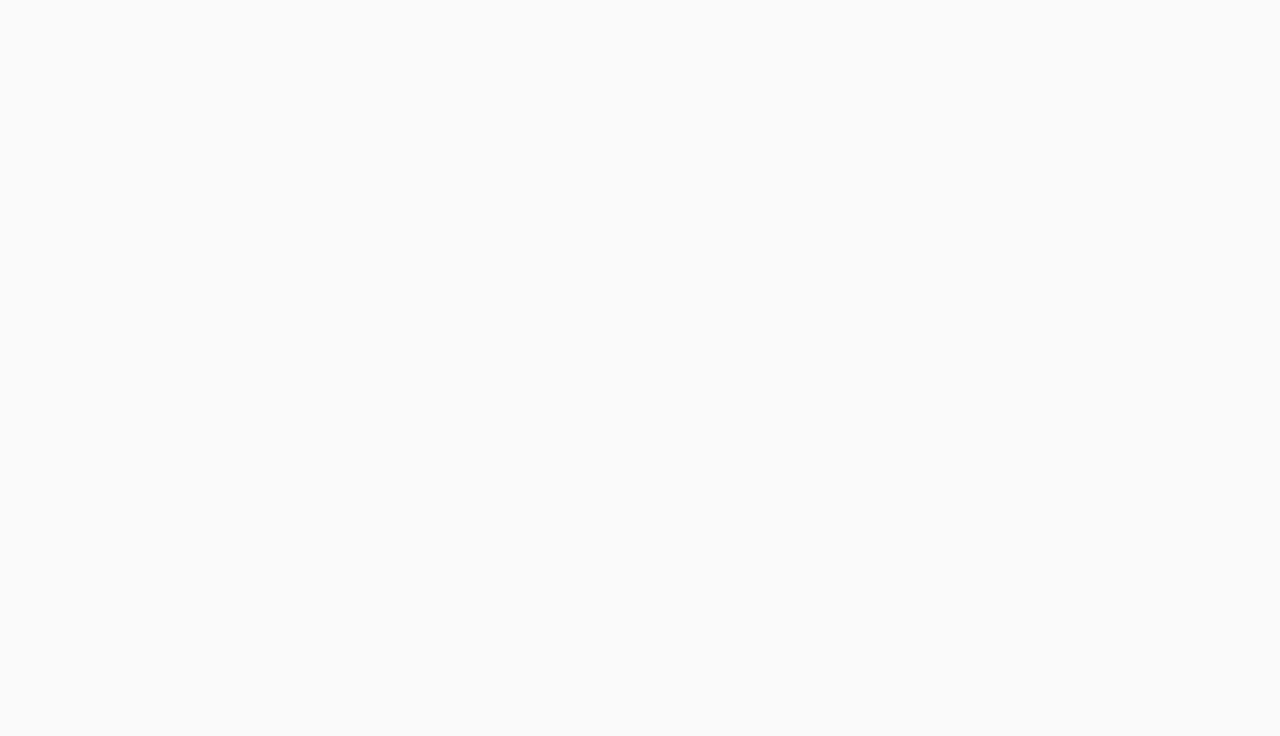
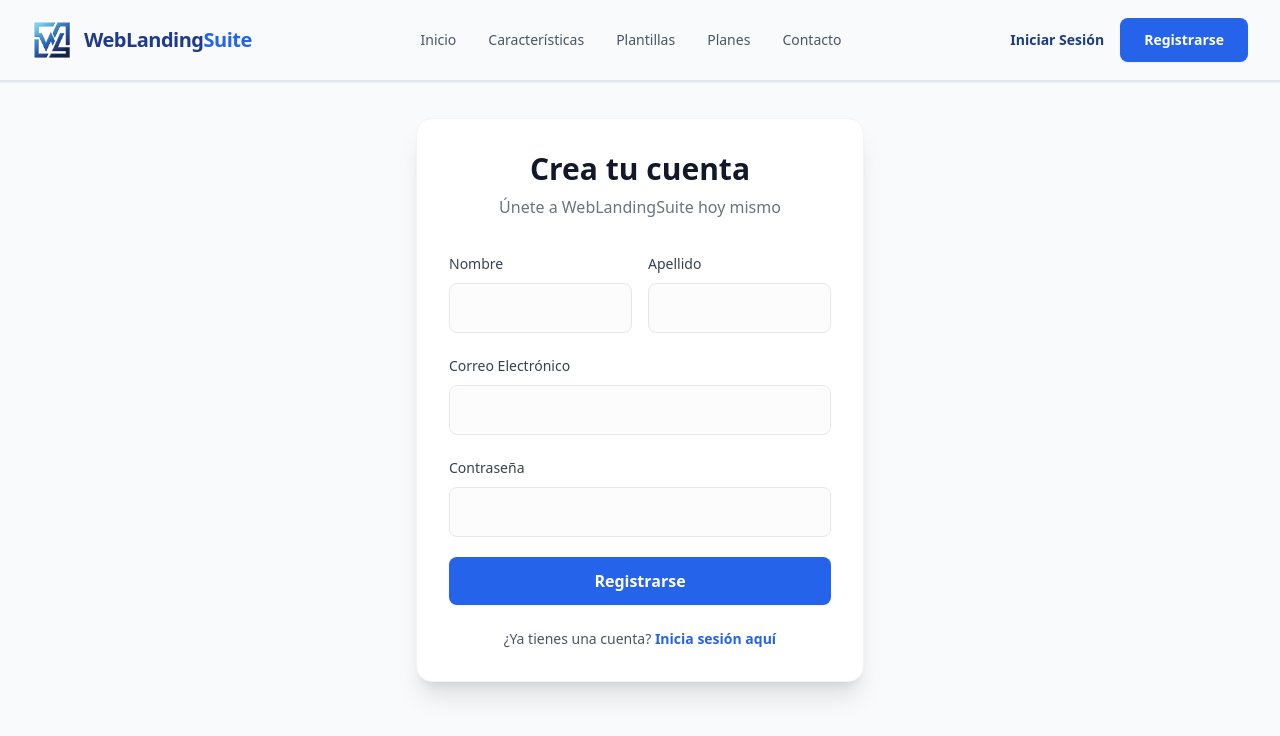
Before and after one commit to Amaaruu/WLSuiteFrontend, a React (Vite) app: page /register in a window 1280 px wide. Before the commit this address had no page. Shown: the top 736 px of the page. Built offline with nearby package versions, Linux system fonts and the light colour scheme.

Commit message:
feat: Se agrego vista de registro y plantillas

```diff
--- a/src/App.jsx
+++ b/src/App.jsx
@@ -2,6 +2,8 @@ import { BrowserRouter as Router, Routes, Route } from 'react-router-dom';
 import Home from './pages/Home';
 import Contact from './pages/Contact';
 import Plans from "./pages/Plans";
+import Templates from "./pages/Templates";
+import Register from "./pages/Register";
 
 function App() {
   return (
@@ -10,6 +12,8 @@ function App() {
         <Route path="/" element={<Home />} />
         <Route path="/contacto" element={<Contact />} />
         <Route path="/planes" element={<Plans />} />
+        <Route path="/templates" element={<Templates />} />
+        <Route path="/register" element={<Register />} />
         {/* Aquí agregaremos /login, /dashboard después */}
       </Routes>
     </Router>
--- a/src/components/molecules/FormField.jsx
+++ b/src/components/molecules/FormField.jsx
@@ -3,14 +3,33 @@ import Label from '../atoms/Label';
 import Input from '../atoms/Input';
 import TextArea from '../atoms/TextArea';
 
-const FormField = ({ label, id, type = 'text', placeholder, isTextArea = false, value, onChange, error }) => {
+// 1. Agregamos name, required y minLength a los props
+const FormField = ({ label, id, name, type = 'text', placeholder, isTextArea = false, value, onChange, error, required, minLength }) => {
   return (
     <div className="space-y-2">
       <Label htmlFor={id}>{label}</Label>
       {isTextArea ? (
-        <TextArea id={id} placeholder={placeholder} value={value} onChange={onChange} error={error} />
+        <TextArea
+          id={id}
+          name={name || id} // Si no hay name, usa el id como name
+          placeholder={placeholder}
+          value={value}
+          onChange={onChange}
+          error={error}
+          required={required}
+        />
       ) : (
-        <Input type={type} id={id} placeholder={placeholder} value={value} onChange={onChange} error={error} />
+        <Input
+          type={type}
+          id={id}
+          name={name || id} // Fundamental para que tu RegisterForm funcione
+          placeholder={placeholder}
+          value={value}
+          onChange={onChange}
+          error={error}
+          required={required}
+          minLength={minLength}
+        />
       )}
       {/* Si hay un error, mostramos este texto en rojo */}
       {error && <p className="text-xs text-red-500 font-medium">{error}</p>}
--- a/src/components/organisms/Navbar.jsx
+++ b/src/components/organisms/Navbar.jsx
@@ -20,6 +20,7 @@ const Navbar = () => {
   const navLinks = [
     { name: 'Inicio', path: '/' },
     { name: 'Características', path: '/#features' },
+    { name: 'Plantillas', path: '/templates' }, // <-- Nueva ruta para plantillas
     { name: 'Planes', path: '/planes' },
     { name: 'Contacto', path: '/contacto' },
   ];
@@ -57,9 +58,11 @@ const Navbar = () => {
             <button className="text-sm font-semibold text-sapphire-900 hover:text-sapphire-600 transition-colors">
               Iniciar Sesión
             </button>
+            <Link to="/register">
             <Button variant="primary" className="text-sm py-2 px-5">
-              Comenzar gratis
+              Registrarse
             </Button>
+            </Link>
           </div>
 
           {/* BOTÓN MÓVIL */}
--- /dev/null
+++ b/src/components/organisms/RegisterForm.jsx
@@ -0,0 +1,88 @@
+import React, { useState } from 'react';
+import { useNavigate, Link } from 'react-router-dom';
+import FormField from '../molecules/FormField';
+import Button from '../atoms/Button';
+
+const RegisterForm = () => {
+  const navigate = useNavigate();
+
+  const [formData, setFormData] = useState({
+    name: '',
+    lastname: '',
+    email: '',
+    password: '',
+    role: 'user'
+  });
+
+  const [isLoading, setIsLoading] = useState(false);
+  const [error, setError] = useState(null);
+
+  const handleChange = (e) => {
+    setFormData({
+      ...formData,
+      [e.target.name]: e.target.value
+    });
+  };
+
+  const handleSubmit = async (e) => {
+    e.preventDefault();
+    setIsLoading(true);
+    setError(null);
+
+    try {
+      const response = await fetch('http://localhost:8080/api/v1/auth/register', {
+        method: 'POST',
+        headers: { 'Content-Type': 'application/json' },
+        body: JSON.stringify(formData),
+      });
+
+      if (!response.ok) {
+        const errorData = await response.json().catch(() => null);
+        throw new Error(errorData?.message || 'Error al registrar. Intenta con otro correo.');
+      }
+
+      const data = await response.json();
+      localStorage.setItem('token', data.token);
+      navigate('/');
+
+    } catch (err) {
+      setError(err.message);
+    } finally {
+      setIsLoading(false);
+    }
+  };
+
+  return (
+    <div className="bg-white p-8 rounded-2xl shadow-xl w-full max-w-md border border-gray-100">
+      <div className="text-center mb-8">
+        <h2 className="text-3xl font-extrabold text-gray-900 mb-2">Crea tu cuenta</h2>
+        <p className="text-gray-500">Únete a WebLandingSuite hoy mismo</p>
+      </div>
+
+      {error && (
+        <div className="mb-6 p-3 bg-red-50 text-red-600 rounded-lg text-sm text-center font-medium border border-red-100">
+          {error}
+        </div>
+      )}
+
+      <form onSubmit={handleSubmit} className="space-y-5">
+        <div className="grid grid-cols-2 gap-4">
+          <FormField label="Nombre" name="name" type="text" value={formData.name} onChange={handleChange} required />
+          <FormField label="Apellido" name="lastname" type="text" value={formData.lastname} onChange={handleChange} required />
+        </div>
+        <FormField label="Correo Electrónico" name="email" type="email" value={formData.email} onChange={handleChange} required />
+        <FormField label="Contraseña" name="password" type="password" value={formData.password} onChange={handleChange} required minLength={8} />
+
+        <Button type="submit" className="w-full py-3 mt-4 text-white font-bold rounded-lg bg-blue-600 hover:bg-blue-700" disabled={isLoading}>
+          {isLoading ? 'Registrando...' : 'Registrarse'}
+        </Button>
+      </form>
+
+      <div className="mt-6 text-center text-sm text-gray-600">
+        ¿Ya tienes una cuenta? <Link to="/login" className="text-blue-600 hover:underline font-semibold">Inicia sesión aquí</Link>
+      </div>
+    </div>
+  );
+};
+
+export default RegisterForm;
--- /dev/null
+++ b/src/components/organisms/TemplateCard.jsx
@@ -0,0 +1,34 @@
+import React from 'react';
+import Button from '../atoms/Button';
+
+const TemplateCard = ({ template }) => {
+  return (
+    <div className="bg-white rounded-2xl shadow-sm border border-gray-100 overflow-hidden hover:shadow-xl transition-all duration-300 group flex flex-col">
+      {/* Contenedor de la imagen con efecto de zoom al pasar el mouse */}
+      <div className="relative h-56 overflow-hidden bg-gray-100">
+        <img
+          src={template.imageUrl}
+          alt={template.title}
+          className="w-full h-full object-cover object-top group-hover:scale-105 transition-transform duration-500"
+        />
+        {/* Etiqueta flotante para la categoría */}
+        <div className="absolute top-4 left-4 bg-white/95 backdrop-blur-sm px-3 py-1 rounded-full text-xs font-bold text-blue-900 shadow-sm">
+          {template.category}
+        </div>
+      </div>
+
+      {/* Contenido de la tarjeta */}
+      <div className="p-6 flex flex-col flex-grow">
+        <h3 className="text-xl font-bold text-gray-900 mb-2">{template.title}</h3>
+        <p className="text-gray-500 text-sm mb-6 flex-grow">{template.description}</p>
+
+        {/* Botón reutilizado de tus átomos */}
+        <Button variant="outline" className="w-full py-2.5 border-2 hover:bg-gray-50 transition-colors">
+          Ver demostración
+        </Button>
+      </div>
+    </div>
+  );
+};
+
+export default TemplateCard;
--- /dev/null
+++ b/src/pages/Register.jsx
@@ -0,0 +1,16 @@
+import React from 'react';
+import Navbar from '../components/organisms/Navbar';
+import RegisterForm from '../components/organisms/RegisterForm';
+
+const Register = () => {
+  return (
+    <div className="min-h-screen bg-gray-50 flex flex-col">
+      <Navbar />
+      <main className="flex-grow flex items-center justify-center p-4 py-24">
+        <RegisterForm />
+      </main>
+    </div>
+  );
+};
+
+export default Register;
--- /dev/null
+++ b/src/pages/Templates.jsx
@@ -0,0 +1,106 @@
+import React, { useState } from 'react';
+import Navbar from '../components/organisms/Navbar';
+import TemplateCard from '../components/organisms/TemplateCard';
+
+// Datos de prueba temporales (Mock Data)
+const mockTemplates = [
+  {
+    id: 1,
+    title: 'Minimal Tech SaaS',
+    category: 'Tecnología',
+    description: 'Diseño limpio y oscuro ideal para startups de software y aplicaciones.',
+    imageUrl: 'https://images.unsplash.com/photo-1460925895917-afdab827c52f?q=80&w=2015&auto=format&fit=crop'
+  },
+  {
+    id: 2,
+    title: 'Boutique Elegance',
+    category: 'E-commerce',
+    description: 'Estilo minimalista y sofisticado para tiendas de ropa o joyería.',
+    imageUrl: 'https://images.unsplash.com/photo-1441986300917-64674bd600d8?q=80&w=2070&auto=format&fit=crop'
+  },
+  {
+    id: 3,
+    title: 'Health & Fitness Pro',
+    category: 'Salud',
+    description: 'Plantilla enérgica diseñada para gimnasios, entrenadores y nutricionistas.',
+    imageUrl: 'https://images.unsplash.com/photo-1534438327276-14e5300c3a48?q=80&w=2070&auto=format&fit=crop'
+  },
+  {
+    id: 4,
+    title: 'Creative Portfolio',
+    category: 'Freelance',
+    description: 'Destaca tus trabajos creativos con esta galería de alto impacto visual.',
+    imageUrl: 'https://images.unsplash.com/photo-1507238692062-8a0cb44ce740?q=80&w=2070&auto=format&fit=crop'
+  },
+  {
+    id: 5,
+    title: 'Local Resto-Bar',
+    category: 'Gastronomía',
+    description: 'Perfecta para restaurantes que desean mostrar su menú y recibir reservas.',
+    imageUrl: 'https://images.unsplash.com/photo-1517248135467-4c7edcad34c4?q=80&w=2070&auto=format&fit=crop'
+  },
+  {
+    id: 6,
+    title: 'Real Estate Prime',
+    category: 'Inmobiliaria',
+    description: 'Muestra propiedades con galerías de imágenes grandes y formularios de contacto rápidos.',
+    imageUrl: 'https://images.unsplash.com/photo-1560518883-ce09059eeffa?q=80&w=1973&auto=format&fit=crop'
+  }
+];
+
+const Templates = () => {
+  // Estado para un futuro filtro de categorías
+  const [activeCategory, setActiveCategory] = useState('Todas');
+
+  const categories = ['Todas', 'Tecnología', 'E-commerce', 'Salud', 'Freelance'];
+
+  const filteredTemplates = activeCategory === 'Todas'
+    ? mockTemplates
+    : mockTemplates.filter(t => t.category === activeCategory);
+
+  return (
+    <div className="min-h-screen bg-gray-50 flex flex-col">
+      <Navbar />
+
+      <main className="flex-grow container mx-auto px-4 py-24">
+
+        {/* Cabecera */}
+        <div className="max-w-3xl mx-auto text-center mb-12">
+          <h1 className="text-4xl md:text-5xl font-extrabold text-gray-900 mb-6">
+            Explora nuestros diseños
+          </h1>
+          <p className="text-lg text-gray-600">
+            Nuestra Inteligencia Artificial se basa en estas estructuras probadas para generar páginas de alta conversión. Elige tu favorita o deja que la IA decida por ti.
+          </p>
+        </div>
+
+        {/* Filtros de Categorías (Pills) */}
+        <div className="flex flex-wrap justify-center gap-3 mb-12">
+          {categories.map((cat) => (
+            <button
+              key={cat}
+              onClick={() => setActiveCategory(cat)}
+              className={`px-5 py-2 rounded-full text-sm font-semibold transition-colors ${
+                activeCategory === cat
+                  ? 'bg-blue-600 text-white shadow-md'
+                  : 'bg-white text-gray-600 hover:bg-gray-100 border border-gray-200'
+              }`}
+            >
+              {cat}
+            </button>
+          ))}
+        </div>
+
+        {/* Grid de Plantillas */}
+        <div className="grid grid-cols-1 md:grid-cols-2 lg:grid-cols-3 gap-8 max-w-7xl mx-auto">
+          {filteredTemplates.map((template) => (
+            <TemplateCard key={template.id} template={template} />
+          ))}
+        </div>
+
+      </main>
+    </div>
+  );
+};
+
+export default Templates;
```
